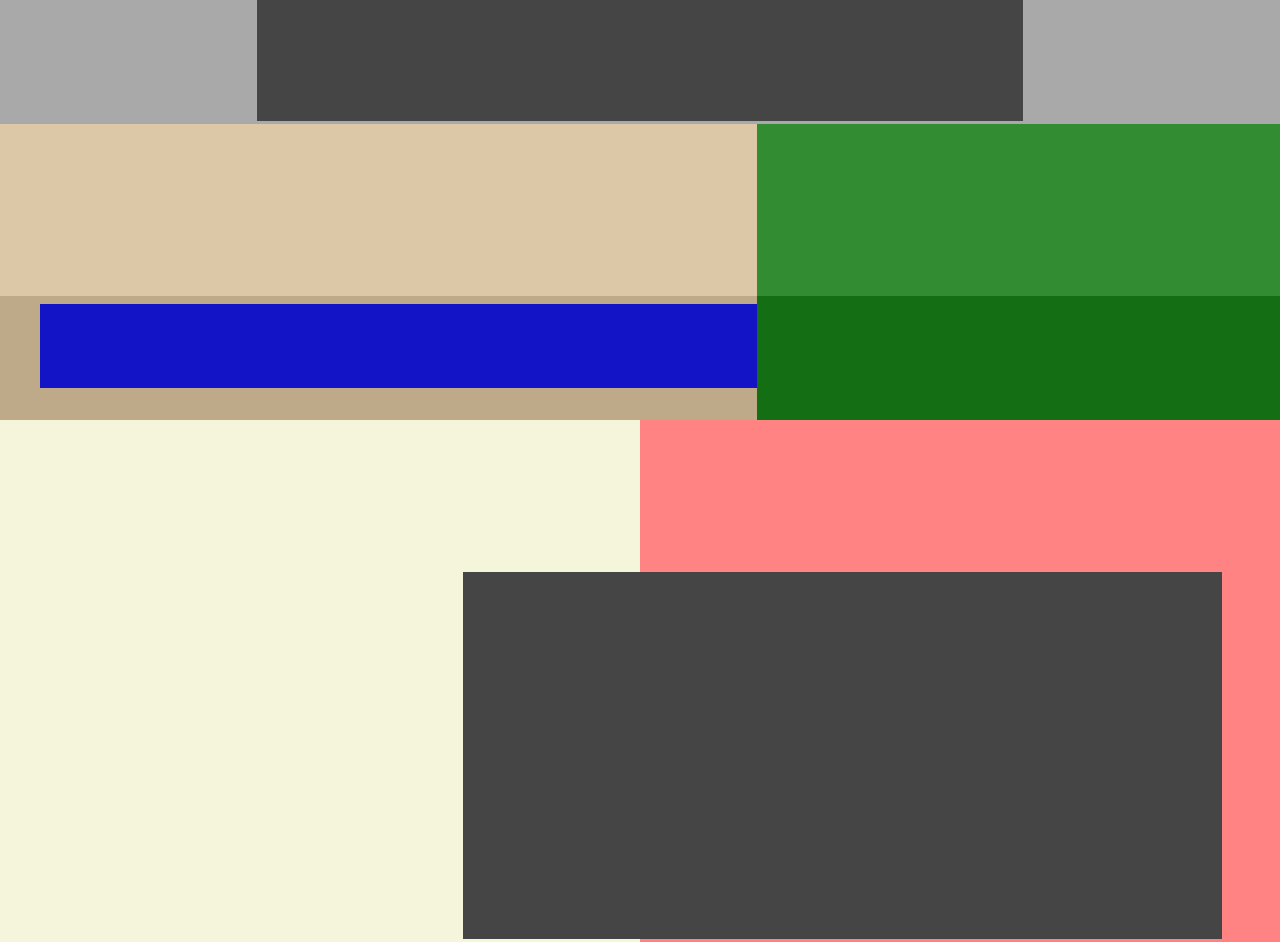
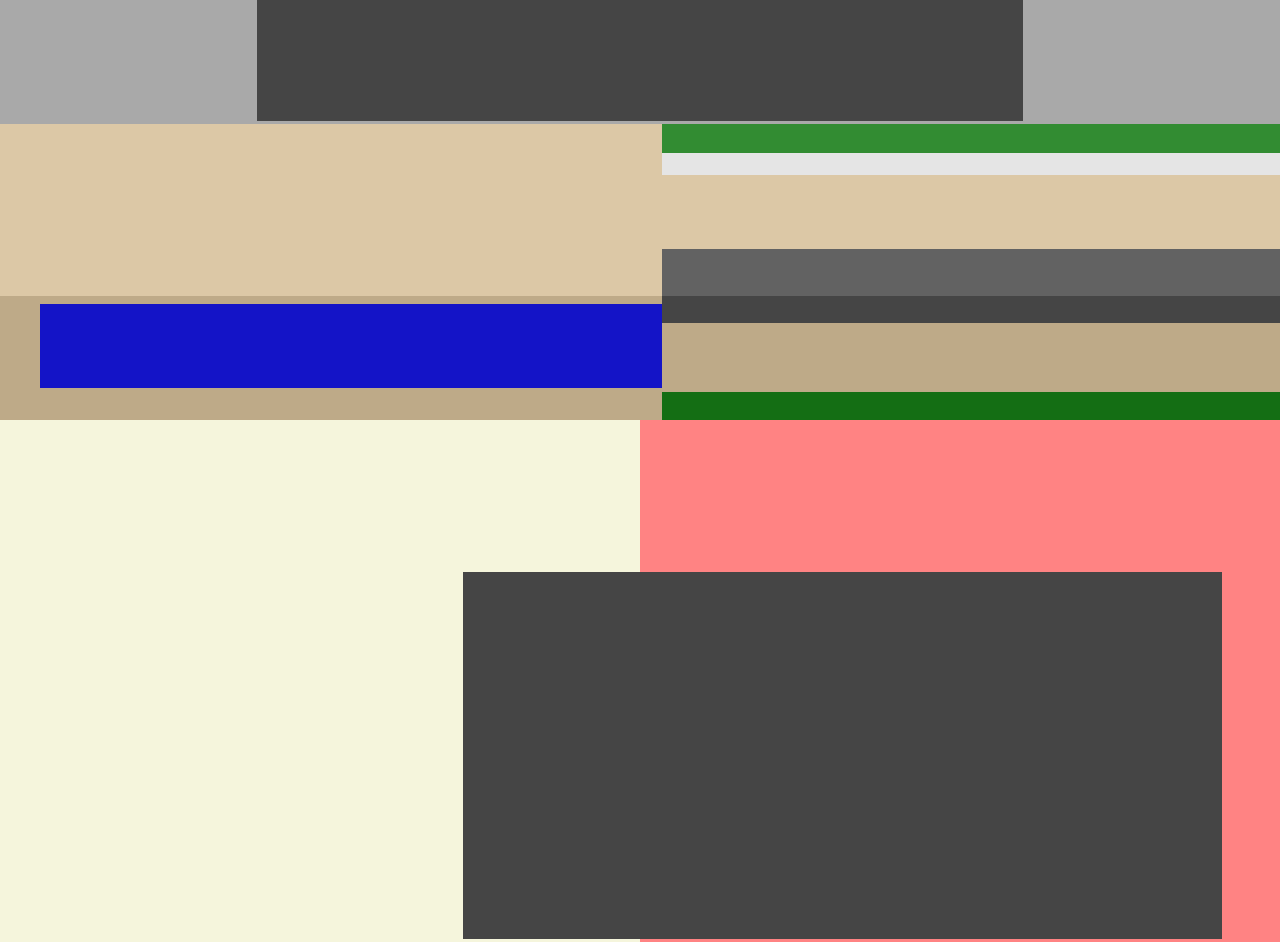
Before and after one commit to naisha855/Project_2, a plain HTML site: page index.html in a window 1280 px wide. Shown: the part 580-1522 px from the top of the page. Drawn offline with Linux system fonts and the light colour scheme.

Commit message:
2024-01-29_01

```diff
--- a/css/main.css
+++ b/css/main.css
@@ -36,8 +36,21 @@ margin: 110px;
 width: 666px;
 height: 296px;
 background-color: green;
+display:flex; justify-content:center;
+align-content:center; align-items:center;
 }
 
+.slider_reservation_layout{width:618px; height:239px;
+background-color:tomato;
+}
+.slider_reservation_layout_title{width:618px; height:22px; background-color:white;
+}
+.slider_reservation_layout_location1{width:618px; height:74px;
+background-color:#F2D6A5 }
+.slider_reservation_layout_location2{width:618px; height:74px;
+background-color:#454545 }
+.slider_reservation_layout_location3{width:618px; height:69px;
+background-color:#F2D6A5 }
 /* section_1 */
 
 .section_1{
@@ -134,8 +147,8 @@ display:flex; justify-content:center;
 }
 
 .section7_main_page{width:1140px; height:708px; background-color:white;
-    display:flex; align-content:space-between; flex-direction:column;
-    justify-content:center; fuck you
+display:flex; flex-direction:column; align-items:center;
+
 }
 
 .section7_title{width:635px; height:116px; background-color:beige ;}
--- a/index.html
+++ b/index.html
@@ -35,7 +35,17 @@
 
 <div class="slider_sub"></div>
 
-<div class="slider_reservation"></div>
+<div class="slider_reservation">
+
+<div class="slider_reservation_layout">
+<div class="slider_reservation_layout_title"></div>
+    <div class="slider_reservation_layout_location1"></div>
+<div class="slider_reservation_layout_location2"></div>
+<div class="slider_reservation_layout_location3"></div>
+
+</div>
+
+</div>
 
 </div>
 
```
